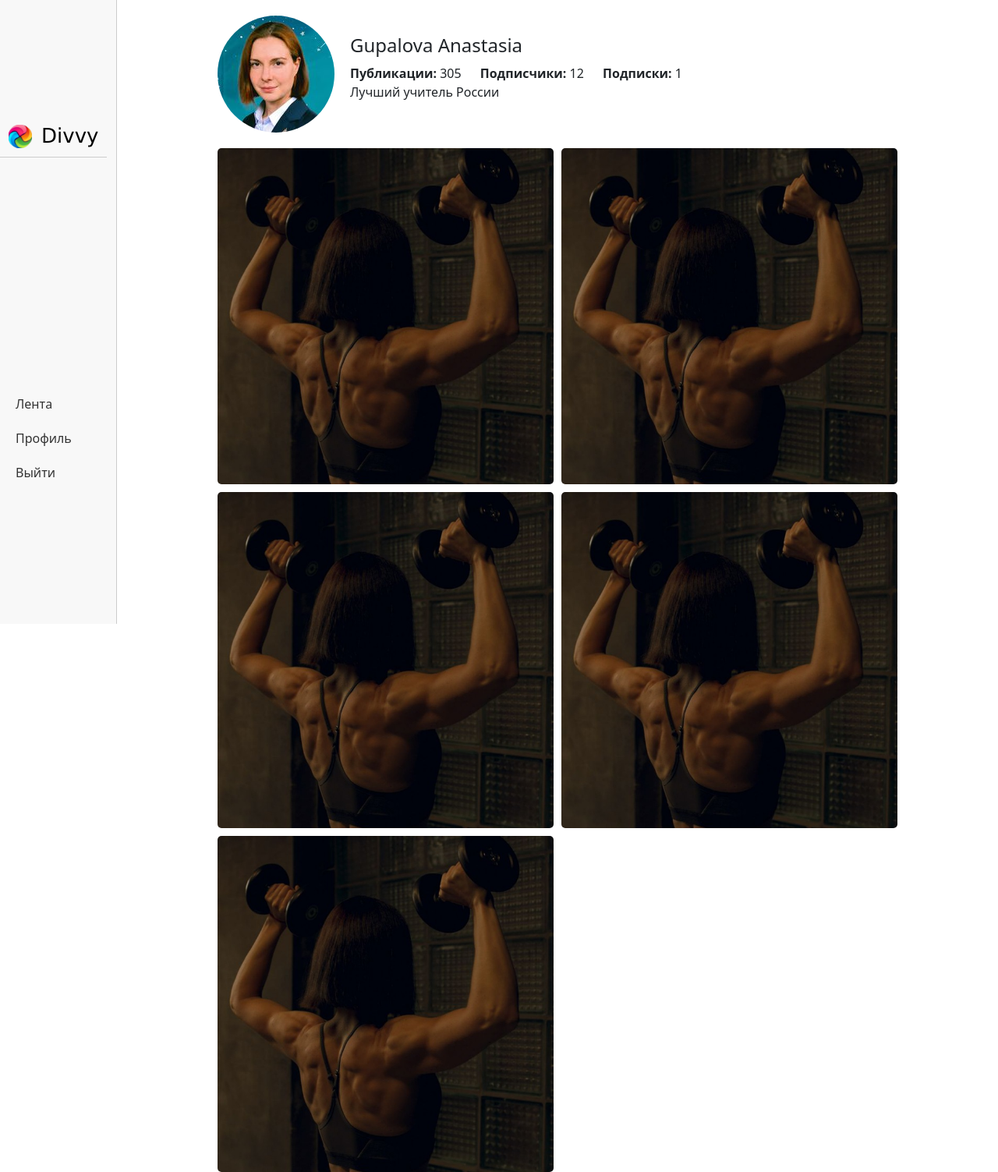
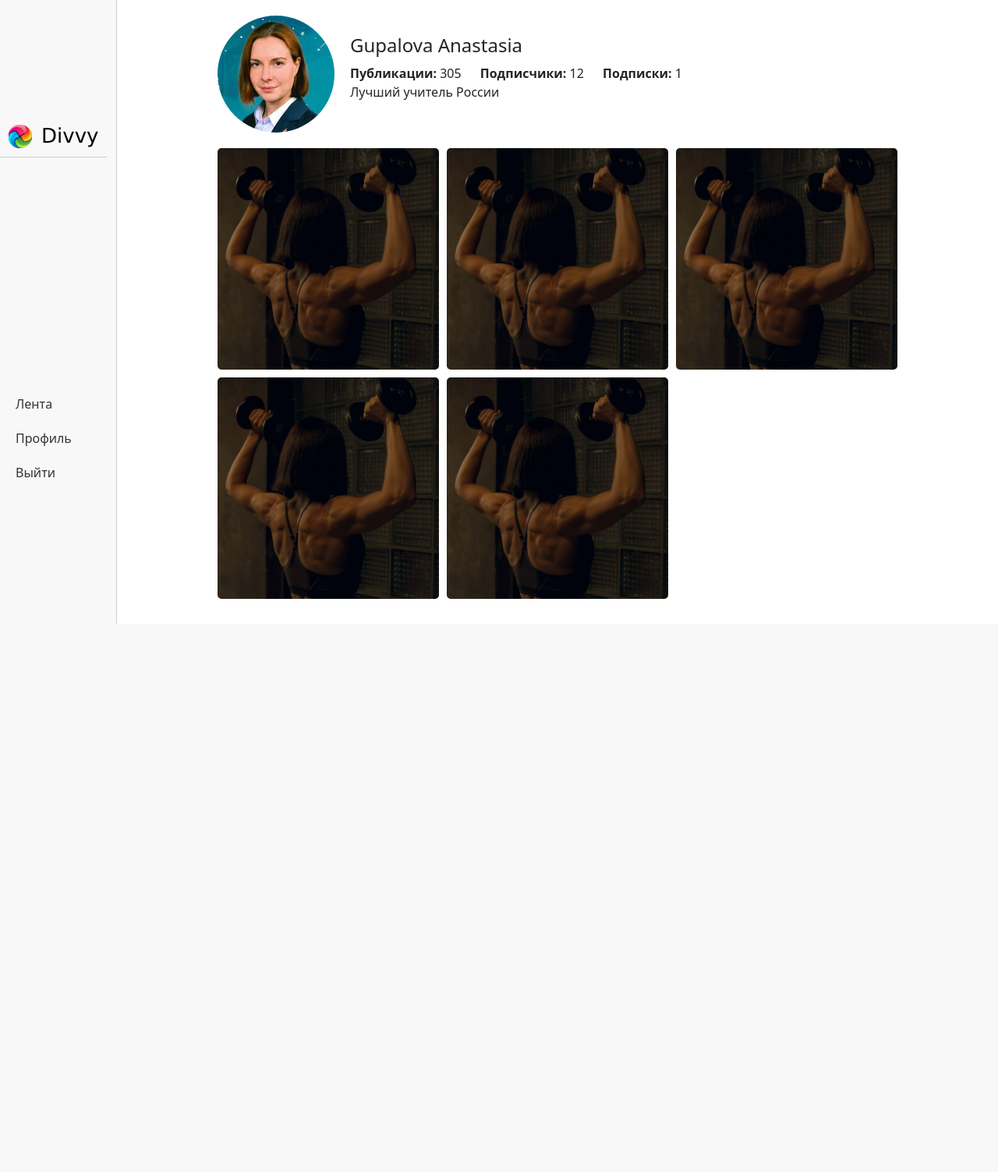
Before and after one commit to afobeus/Dristagram, a Flask app: a page that uses templates/profile.html in a window 1280 px wide. Shown: the whole page at 78% size. After the commit the page ends 800 px from the top, so only its background shows below. Run offline with Flask 3, Linux system fonts and the light colour scheme; a user stored in the database is signed in; data comes from the database, SQL or seed files in the repository.

Commit message:
photos gallery final corrections

```diff
--- a/static/css/style.css
+++ b/static/css/style.css
@@ -119,7 +119,7 @@ header {
 
 .gallery {
   display: grid;
-  grid-template-columns: repeat(auto-fit, minmax(300px, 1fr));
+  grid-template-columns: repeat(auto-fit, minmax(250px, 1fr));
   grid-gap: 10px;
   margin-left: 10%;
   margin-right: 10%;
```
